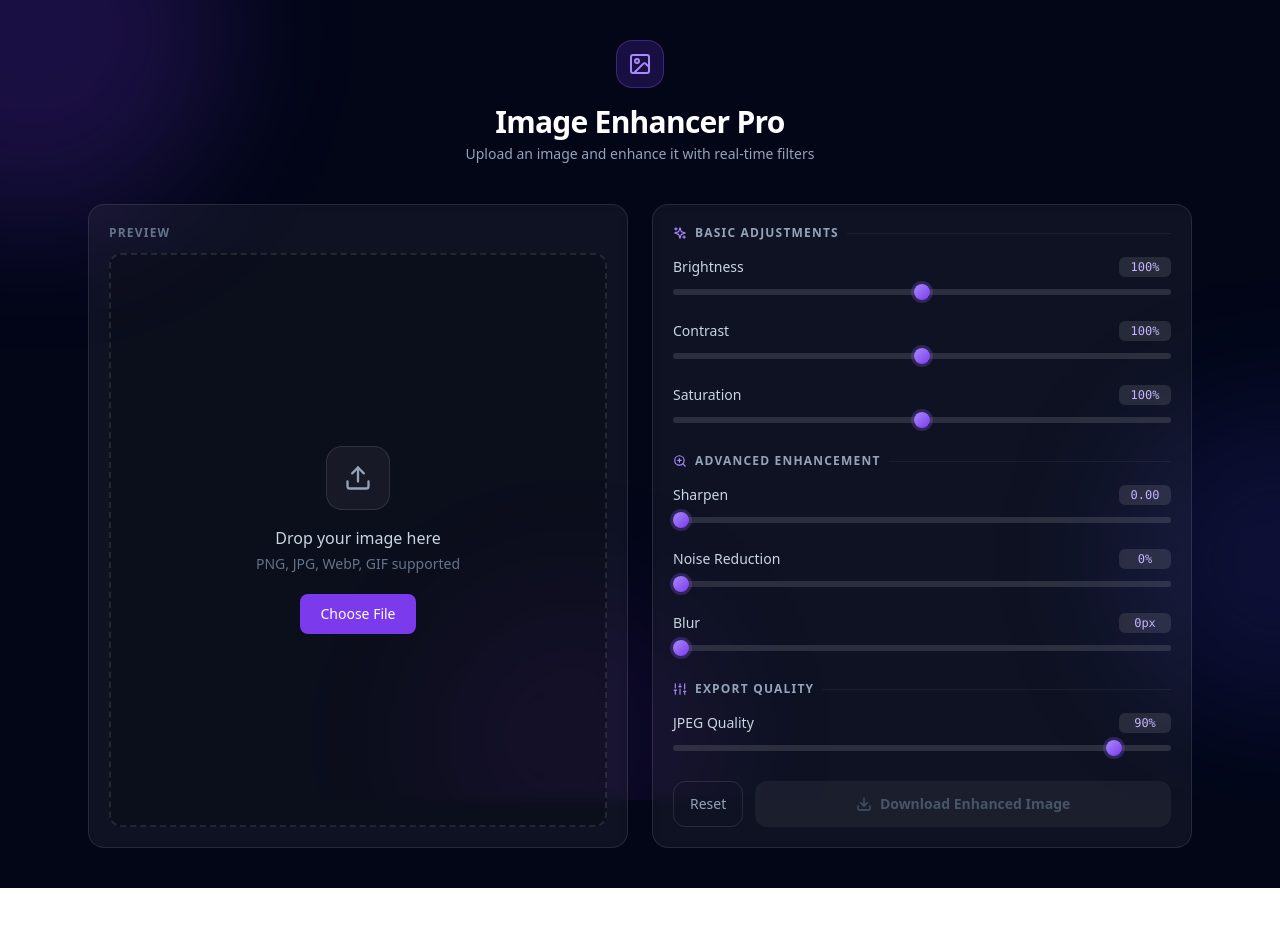
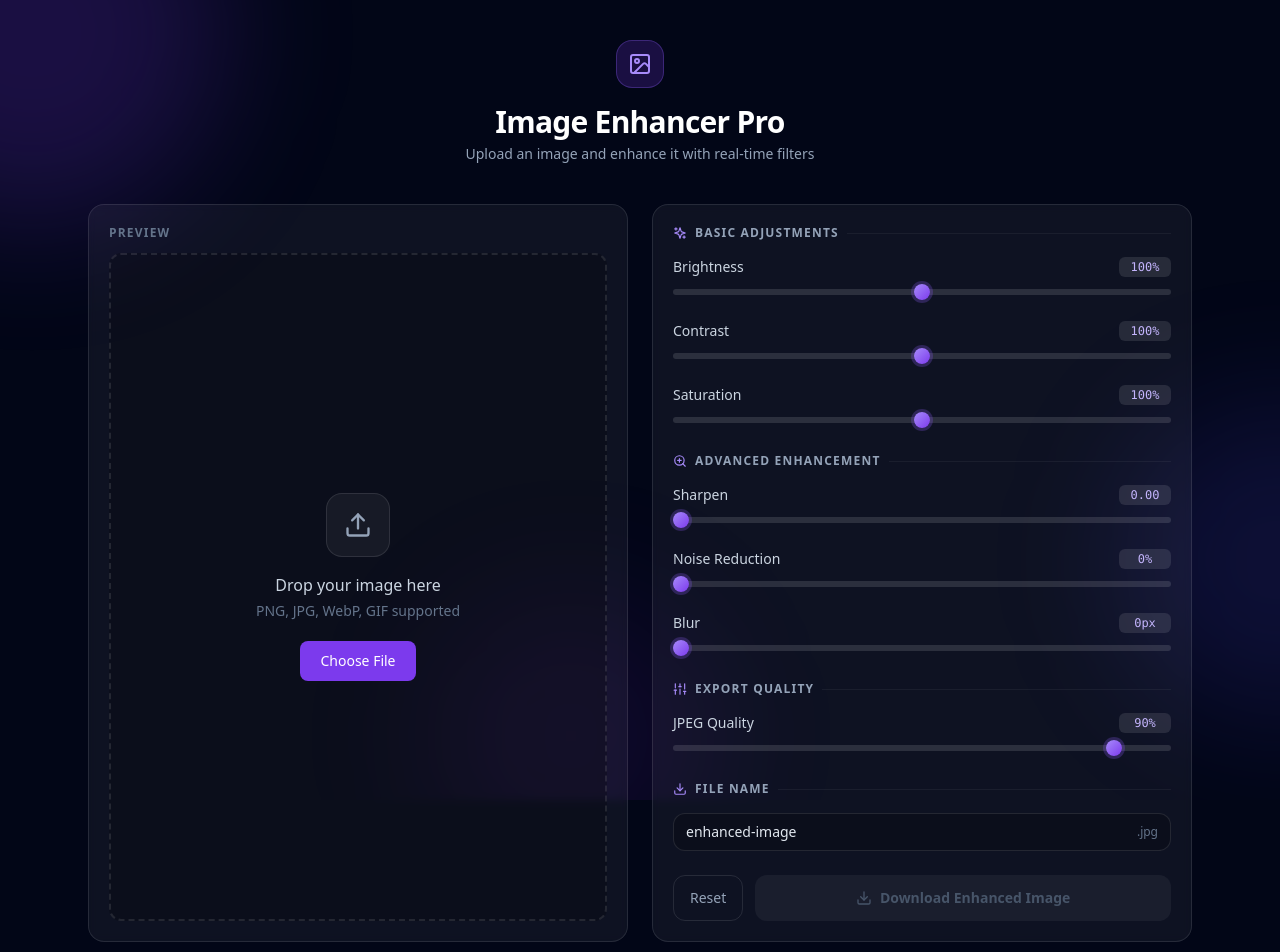
Before and after one commit to viveknaskar/image-enhancer, a React (Vite) app: page / in a window 1280 px wide. Shown: the top 952 px of the page. Before the commit the page ends 888 px from the top, so only its background shows below. Built offline with nearby package versions, Linux system fonts and the light colour scheme.

Commit message:
added a default filename to enhance-image

```diff
--- a/src/App.tsx
+++ b/src/App.tsx
@@ -73,6 +73,7 @@ function App() {
   const [imageType, setImageType] = useState<string>('image/jpeg');
   const [isProcessing, setIsProcessing] = useState(false);
   const [isDragging, setIsDragging] = useState(false);
+  const [fileName, setFileName] = useState('enhanced-image');
   const fileInputRef = useRef<HTMLInputElement>(null);
   const [filters, setFilters] = useState<ImageState>(DEFAULTS);
 
@@ -168,7 +169,8 @@ function App() {
       const ext = supportsAlpha ? 'png' : 'jpg';
 
       const link = document.createElement('a');
-      link.download = `enhanced-image.${ext}`;
+      const safeName = fileName.trim() || 'enhanced-image';
+      link.download = `${safeName}.${ext}`;
       link.href = canvas.toDataURL(mimeType, quality);
       link.click();
 
@@ -274,6 +276,22 @@ function App() {
               <SliderRow label="JPEG Quality" value={filters.quality} displayValue={`${filters.quality}%`} min={1} max={100} onChange={v => handleFilterChange('quality', v)} />
             </div>
 
+            <div>
+              <SectionHeader icon={<Download className="w-3.5 h-3.5" />} label="File Name" />
+              <div className="flex items-center gap-2 bg-black/20 border border-white/10 rounded-xl px-3 py-2 focus-within:border-violet-500/60 transition-colors">
+                <input
+                  type="text"
+                  value={fileName}
+                  onChange={(e) => setFileName(e.target.value)}
+                  placeholder="enhanced-image"
+                  className="flex-1 bg-transparent text-sm text-slate-200 placeholder-slate-500 outline-none"
+                />
+                <span className="text-xs text-slate-500 shrink-0">
+                  .{['image/png', 'image/webp', 'image/gif'].includes(imageType) ? 'png' : 'jpg'}
+                </span>
+              </div>
+            </div>
+
             <div className="mt-auto flex gap-3">
               <button
                 onClick={() => setFilters(DEFAULTS)}
```
